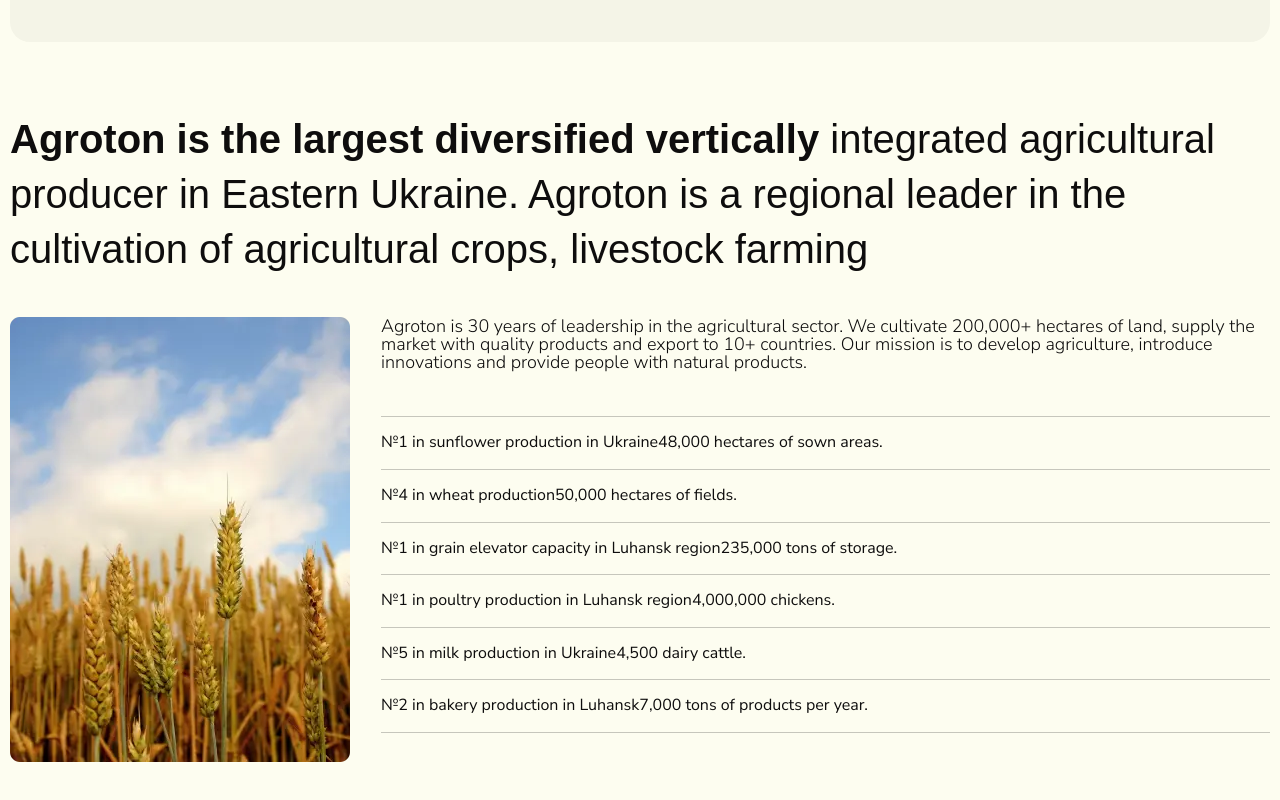
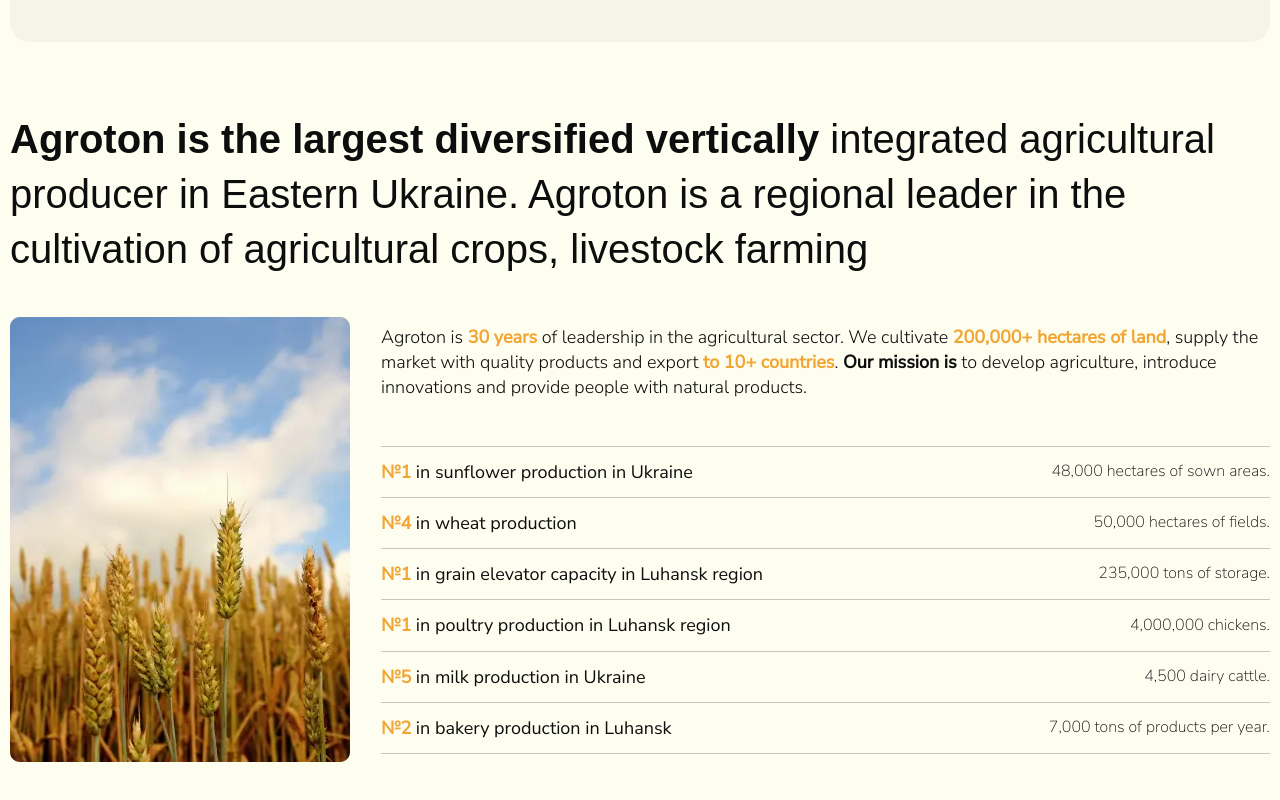
Before and after one commit to Vladimirkasperovich/agroton, a Next.js app: page / in a window 1280 px wide. Shown: the part 1248-2048 px from the top of the page. Built offline with nearby package versions, Linux system fonts and the light colour scheme.

Commit message:
feat: add content

```diff
--- a/app/components/About/components/Achievements/Achievements.module.css
+++ b/app/components/About/components/Achievements/Achievements.module.css
@@ -54,7 +54,7 @@
 
 .textHighlight {
     font-weight: 600;
-    color: #f2a531;
+    color: var(--color-gold)
 }
 
 .textBold {
--- a/app/components/About/components/CompanyOverview/CompanyOverview.module.css
+++ b/app/components/About/components/CompanyOverview/CompanyOverview.module.css
@@ -17,6 +17,7 @@
 
 .layout {
     display: flex;
+    align-items: center;
     justify-content: space-between;
 }
 
@@ -30,7 +31,7 @@
 .description {
     font-size: 18px;
     font-weight: 300;
-    line-height: 1;
+    line-height: 1.39;
     margin-bottom: 45px;
     max-width: 889px;
 }
@@ -43,7 +44,30 @@
 }
 
 .statsItem {
-    padding: 15px 0;
+    padding: 13px 0;
     display: flex;
+    align-items: center;
+    justify-content: space-between;
     border-top: 1px solid #0e0d0d3b;
+
 }
+
+.statsLabel {
+    font-size: 18px;
+    font-weight: 400;
+}
+
+.yellowText {
+    color: var(--color-gold);
+    font-weight: 600;
+    font-size: 18px;
+}
+.boldText{
+    font-weight: 600;
+    font-size: 18px;
+}
+
+.statsValue {
+    font-size: 16px;
+    font-weight: 200;
+}
--- a/app/components/About/components/CompanyOverview/CompanyOverview.tsx
+++ b/app/components/About/components/CompanyOverview/CompanyOverview.tsx
@@ -18,41 +18,58 @@
 
         <div className={styles.info}>
           <h4 className={styles.description}>
-            Agroton is 30 years of leadership in the agricultural sector. We cultivate 200,000+
-            hectares of land, supply the market with quality products and export to 10+ countries.
-            Our mission is to develop agriculture, introduce innovations and provide people with
-            natural products.
+            Agroton is <span className={styles.yellowText}>30 years</span> of leadership in the
+            agricultural sector. We cultivate{' '}
+            <span className={styles.yellowText}>200,000+ hectares of land</span>, supply the market
+            with quality products and export{' '}
+            <span className={styles.yellowText}>to 10+ countries</span>.{' '}
+            <span className={styles.boldText}>Our mission is</span> to develop agriculture,
+            introduce innovations and provide people with natural products.
           </h4>
 
           <ul className={styles.statsList}>
             <li className={styles.statsItem}>
-              <p>№1 in sunflower production in Ukraine</p>
-              <span>48,000 hectares of sown areas.</span>
+              <p className={styles.statsLabel}>
+                <span className={styles.yellowText}>№1</span> in sunflower production in Ukraine
+              </p>
+              <span className={styles.statsValue}>48,000 hectares of sown areas.</span>
             </li>
 
             <li className={styles.statsItem}>
-              <p>№4 in wheat production</p>
-              <span>50,000 hectares of fields.</span>
+              <p className={styles.statsLabel}>
+                <span className={styles.yellowText}>№4</span> in wheat production
+              </p>
+              <span className={styles.statsValue}>50,000 hectares of fields.</span>
             </li>
 
             <li className={styles.statsItem}>
-              <p>№1 in grain elevator capacity in Luhansk region</p>
-              <span>235,000 tons of storage.</span>
+              <p className={styles.statsLabel}>
+                <span className={styles.yellowText}>№1</span> in grain elevator capacity in Luhansk
+                region
+              </p>
+              <span className={styles.statsValue}>235,000 tons of storage.</span>
             </li>
 
             <li className={styles.statsItem}>
-              <p>№1 in poultry production in Luhansk region</p>
-              <span>4,000,000 chickens.</span>
+              <p className={styles.statsLabel}>
+                <span className={styles.yellowText}>№1</span> in poultry production in Luhansk
+                region
+              </p>
+              <span className={styles.statsValue}>4,000,000 chickens.</span>
             </li>
 
             <li className={styles.statsItem}>
-              <p>№5 in milk production in Ukraine</p>
-              <span>4,500 dairy cattle.</span>
+              <p className={styles.statsLabel}>
+                <span className={styles.yellowText}>№5</span> in milk production in Ukraine
+              </p>
+              <span className={styles.statsValue}>4,500 dairy cattle.</span>
             </li>
 
             <li className={styles.statsItem}>
-              <p>№2 in bakery production in Luhansk</p>
-              <span>7,000 tons of products per year.</span>
+              <p className={styles.statsLabel}>
+                <span className={styles.yellowText}>№2</span> in bakery production in Luhansk
+              </p>
+              <span className={styles.statsValue}>7,000 tons of products per year.</span>
             </li>
           </ul>
         </div>
--- a/app/styles/globals.css
+++ b/app/styles/globals.css
@@ -6,7 +6,7 @@
     --background-gray: #F4F4E7 ;
     --color-black: #0e0d0d;
     --color-white: var(--background-primary);
-
+    --color-gold: #F2A531
 }
 
 body {
```
